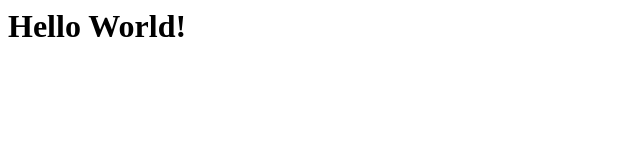
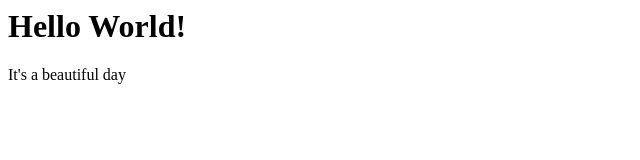
Before and after one commit to jperealc-isban/testGitFlow, a plain HTML site: page index.html in a window 1280 px wide. Shown: the whole page, without its empty margins (0-640 px from the left). Drawn offline with Linux system fonts and the light colour scheme.

```diff
--- a/index.html
+++ b/index.html
@@ -4,4 +4,5 @@
 </head>
 <body>
 	<h1>Hello World!</h1>
+	<p>It's a beautiful day</p>
 </body>
```
